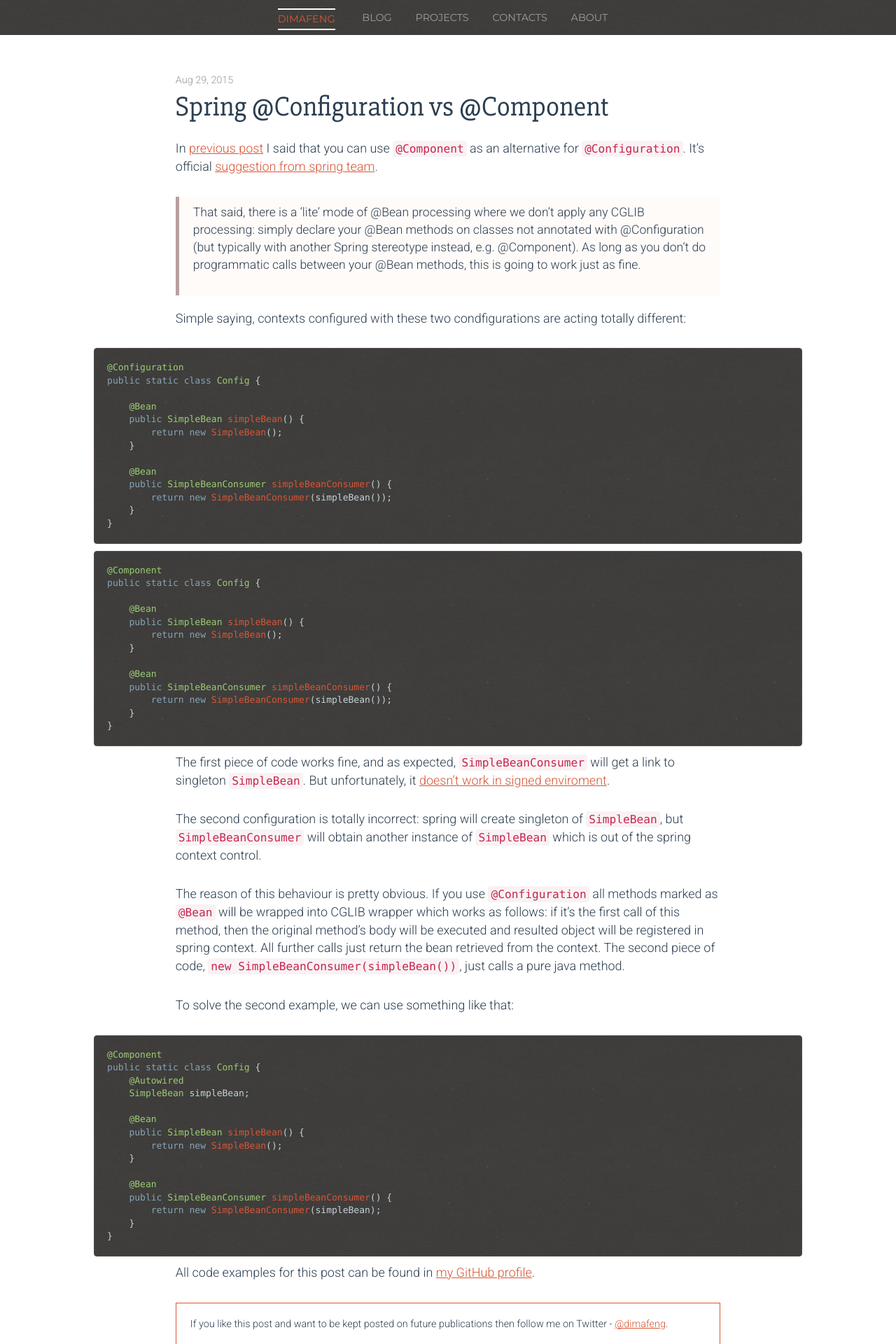
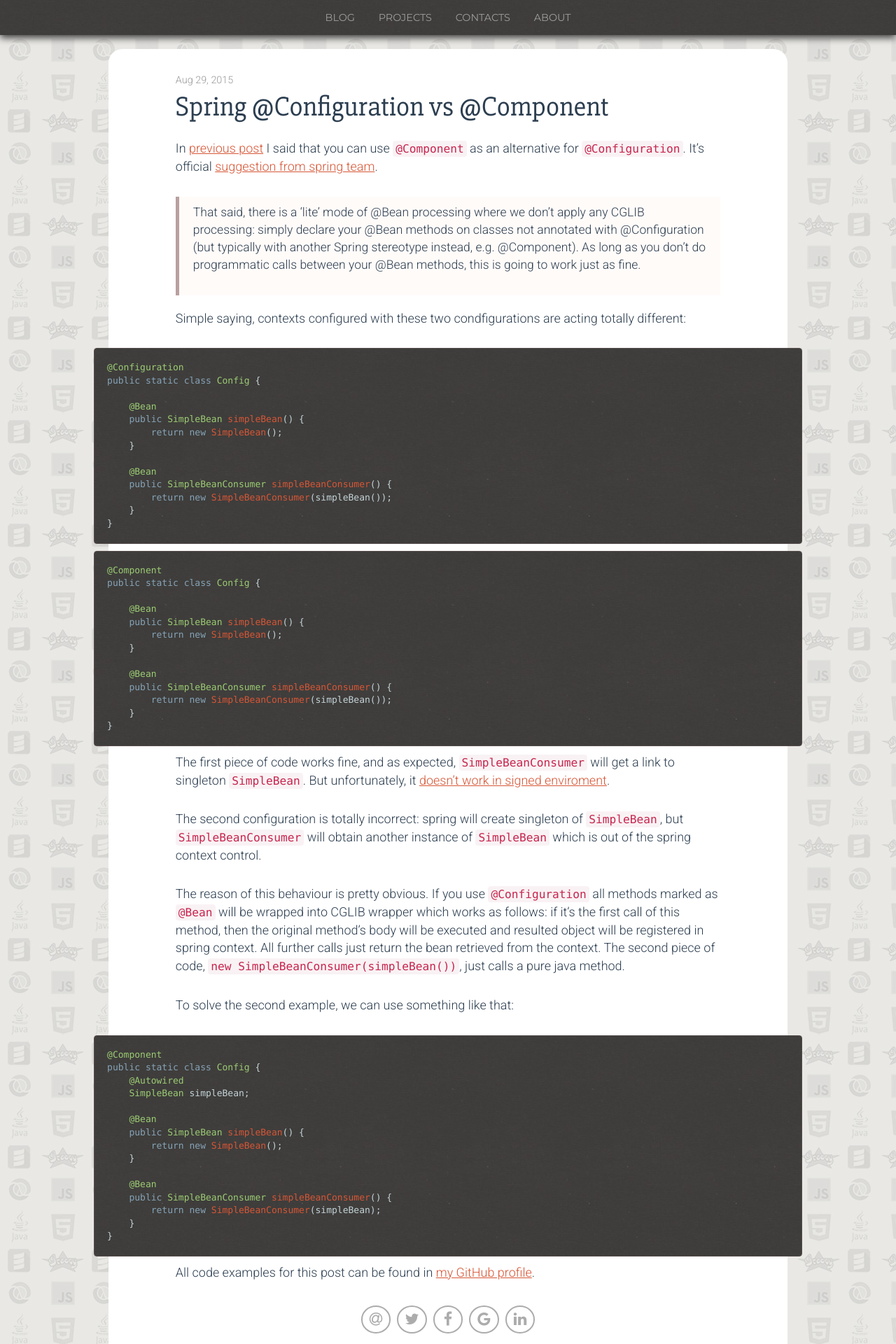
Before and after one commit to dimafeng/dimafeng.github.io, a Jekyll site: the page built from _posts/2015-08-29-spring-configuration_vs_component.markdown, in a window 1280 px wide. Shown: the top 1920 px of the page at 70% size. Built offline with Jekyll 4.4.1, drawn with Linux system fonts in a browser that asks for light colours; nearby versions of some CDN libraries; comment, search, counter and statistics services are not loaded; some of the changed text lies outside the part shown.

Commit message:
design fixes

```diff
--- a/_includes/blogcontent.html
+++ b/_includes/blogcontent.html
@@ -6,9 +6,21 @@
 <article class="post-content">
   {{ content }}
 
-  <div class="followme">
+  <!-- <div class="followme">
     If you like this post and want to be kept posted on future publications then follow me on Twitter - <a href="https://twitter.com/dimafeng">@dimafeng</a>.
-  </div>
+  </div> -->
+
+  <p id="shareRoundIcons">
+  </p>
+  <script>
+  $(function(){
+    $("#shareRoundIcons").jsSocials({
+      showLabel: false,
+      showCount: false,
+      shares: ["email", "twitter", "facebook", "googleplus", "linkedin"]
+    });
+  })
+  </script>
 
 
   {% assign hasSimilar = '' %}
@@ -18,15 +30,16 @@
           {% for thisTag in page.categories %}
               {% if postHasSimilar == false and hasSimilar.size < 6 and post != page and tag == thisTag %}
                   {% if hasSimilar.size == 0 %}
-                  <h3>Related Posts</h3>
-                  <ul>
+                  <h3 style="margin-bottom: 4px;margin-top: 15px;">Related Posts</h3>
+                  <ul class="related-post">
                   {% endif %}
-                  <li class="relatedPost">
+                  <li>
+                      {{ post.date | date: "%m/%d" }}
                       <a href="{{ site.url }}{{ post.url }}">{{ post.title }}
                       {% if post.series %}
                           (Series: {{ post.series }})
                       {% endif %}
-                      </a>
+                    </a>
                   </li>
                   {% capture hasSimilar %}{{ hasSimilar }}*{% endcapture %}
                   {% assign postHasSimilar = true %}
--- a/_includes/footer.html
+++ b/_includes/footer.html
@@ -2,24 +2,61 @@
     <div class="info">
         <div class="container">
             <div class="row">
-                <div class="col-md-1 col-xs-5 logo text-center">
+                <div class="col-md-offset-2 col-md-1 col-xs-5 logo text-center hidden-sm hidden-xs">
                     <img src="{{ site.baseurl }}/images/logo_03.png">
                 </div>
-                <div class="col-md-6 hidden-xs">
-                    <div class="heading"><h1>ABOUT ME</h1></div>
-                    Software Engineer with proven expertise in object-oriented analysis and design and
-                    exceptional record overseeing all facets of Software Development Life Cycle, from analysis and
-                    design to implementation and maintenance
+                <div class="col-md-8 col-xs-12">
+                  <div class="row">
+                  <div class="text-footer col-md-6 col-xs-12">
+                      Software Engineer with proven expertise in object-oriented analysis and design and
+                      exceptional record overseeing all facets of Software Development Life Cycle, from analysis and
+                      design to implementation and maintenance
+                  </div>
+                  <div class="menu-footer col-md-6 col-xs-12 hidden-sm hidden-xs">
+                    <ul>
+                        <li><a href="/">Blog</a></li>
+                        <li><a href="/projects/">Projects</a></li>
+                        <li><a href="/contacts/">Contacts</a></li>
+                        <li><a href="/about/">About</a></li>
+                    </ul>
+                  </div>
+                  <div class="col-md-8 social-links" style="text-align: center;">
+                    Like this? Follow me<br>
+                    <a target="_blank" href="https://twitter.com/dimafeng"><span class="fa-stack fa-lg">
+                      <i class="fa fa-circle-thin fa-stack-2x"></i>
+                      <i class="fa fa-twitter fa-stack-1x"></i>
+                    </span></a>
+
+                    <a target="_blank" href="https://www.instagram.com/dimafeng/"><span class="fa-stack fa-lg">
+                      <i class="fa fa-circle-thin fa-stack-2x"></i>
+                      <i class="fa fa-instagram fa-stack-1x"></i>
+                    </span></a>
+
+                    <a target="_blank" href="https://www.facebook.com/dimafeng"><span class="fa-stack fa-lg">
+                      <i class="fa fa-circle-thin fa-stack-2x"></i>
+                      <i class="fa fa-facebook-official fa-stack-1x"></i>
+                    </span></a>
+
+                    <a target="_blank" href="https://plus.google.com/+DmitryFengoff"><span class="fa-stack fa-lg">
+                      <i class="fa fa-circle-thin fa-stack-2x"></i>
+                      <i class="fa fa-google-plus fa-stack-1x"></i>
+                    </span></a>
+
+                    <a target="_blank" href="https://github.com/dimafeng"><span class="fa-stack fa-lg">
+                      <i class="fa fa-circle-thin fa-stack-2x"></i>
+                      <i class="fa fa-github fa-stack-1x"></i>
+                    </span></a>
+                  </div>
                 </div>
-                <div class="col-md-5 col-xs-7">
-                    <div class="heading"><h1>I'M SOCIAL</h1></div>
+              </div>
+                <!-- <div class="col-md-5 col-xs-7">
                     <div class="social-links">
                         <a href="https://www.facebook.com/dimafeng"><img src="{{ site.baseurl }}/images/facebook.png"> facebook</a>
                         <a href="https://twitter.com/dimafeng"><img src="{{ site.baseurl }}/images/twitter.png"> twitter </a>
                         <a href="http://instagram.com/dimafeng"><img src="{{ site.baseurl }}/images/instagram.png"> instagram</a>
                         <a href="https://plus.google.com/u/0/+DmitryFengoff/posts"><img src="{{ site.baseurl }}/images/google.png"> google +</a>
                     </div>
-                </div>
+                </div> -->
             </div>
         </div>
     </div>
--- a/_includes/head.html
+++ b/_includes/head.html
@@ -16,5 +16,18 @@
     <link href='https://fonts.googleapis.com/css?family=Slabo+27px' rel='stylesheet' type='text/css'>
     <link href='http://fonts.googleapis.com/css?family=Roboto:300' rel='stylesheet' type='text/css'>
     <link rel="stylesheet" href="https://maxcdn.bootstrapcdn.com/bootstrap/3.2.0/css/bootstrap.min.css">
+    <link rel="stylesheet" href="https://maxcdn.bootstrapcdn.com/font-awesome/4.6.3/css/font-awesome.min.css">
+    <link rel="stylesheet" href="{{ site.baseurl }}/css/jssocials.css">
+    <link rel="stylesheet" href="{{ site.baseurl }}/css/jssocials-theme-plain.css">
     <link rel="stylesheet" type="text/css" href="{{ site.baseurl }}/css/styles.css"/>
+    <script>
+        (function(i,s,o,g,r,a,m){i['GoogleAnalyticsObject']=r;i[r]=i[r]||function(){
+            (i[r].q=i[r].q||[]).push(arguments)},i[r].l=1*new Date();a=s.createElement(o),
+                m=s.getElementsByTagName(o)[0];a.async=1;a.src=g;m.parentNode.insertBefore(a,m)
+        })(window,document,'script','//www.google-analytics.com/analytics.js','ga');
+
+        ga('create', 'UA-55437914-1', 'auto');
+        ga('send', 'pageview');
+    </script>
+    <script   src="https://code.jquery.com/jquery-2.2.4.min.js"   integrity="sha256-BbhdlvQf/xTY9gja0Dq3HiwQF8LaCRTXxZKRutelT44="   crossorigin="anonymous"></script>
 </head>
--- a/_includes/header.html
+++ b/_includes/header.html
@@ -12,7 +12,6 @@
                 </div>
                 <div id="navbar" class="navbar-collapse collapse">
                     <ul class="nav navbar-nav">
-                        <li><span class="logo">DIMAFENG</span></li>
                         <li><a href="/">BLOG</a></li>
                         <li><a href="/projects/">PROJECTS</a></li>
                         <li><a href="/contacts/">CONTACTS</a></li>
--- a/_layouts/default.html
+++ b/_layouts/default.html
@@ -3,7 +3,7 @@
 
   {% include head.html %}
 
-  <body>
+  <body class="regular">
     {% include header.html %}
 
     {% include content.html %}
--- /dev/null
+++ b/css/jssocials-theme-plain.css
@@ -0,0 +1,43 @@
+.jssocials-share-link {
+  padding: .5em .6em;
+  border-radius: 0.3em;
+  border: 2px solid #acacac;
+  color: #acacac;
+  -webkit-transition: background 200ms ease-in-out, color 200ms ease-in-out, border-color 200ms ease-in-out;
+          transition: background 200ms ease-in-out, color 200ms ease-in-out, border-color 200ms ease-in-out; }
+  .jssocials-share-link:hover, .jssocials-share-link:focus, .jssocials-share-link:active {
+    border: 2px solid #939393;
+    color: #939393; }
+
+.jssocials-share-count-box {
+  position: relative;
+  height: 2.5em;
+  padding: 0 .3em;
+  margin-left: 0.4em;
+  background: #f5f5f5;
+  border-radius: 0.3em;
+  -webkit-transition: background 200ms ease-in-out, color 200ms ease-in-out, border-color 200ms ease-in-out;
+          transition: background 200ms ease-in-out, color 200ms ease-in-out, border-color 200ms ease-in-out; }
+  .jssocials-share-count-box:hover {
+    background: #e8e8e8; }
+    .jssocials-share-count-box:hover:after {
+      border-color: transparent #e8e8e8 transparent transparent; }
+  .jssocials-share-count-box:after {
+    content: "";
+    display: block;
+    position: absolute;
+    top: 0.75em;
+    left: -0.4em;
+    width: 0;
+    height: 0;
+    border-width: 0.5em 0.5em 0.5em 0;
+    border-style: solid;
+    border-color: transparent #f5f5f5 transparent transparent;
+    -webkit-transform: rotate(360deg);
+        -ms-transform: rotate(360deg);
+            transform: rotate(360deg);
+    -webkit-transition: background 200ms ease-in-out, color 200ms ease-in-out, border-color 200ms ease-in-out;
+            transition: background 200ms ease-in-out, color 200ms ease-in-out, border-color 200ms ease-in-out; }
+  .jssocials-share-count-box .jssocials-share-count {
+    line-height: 2.5em;
+    color: #acacac; }
--- /dev/null
+++ b/css/jssocials.css
@@ -0,0 +1,56 @@
+.jssocials-shares {
+  margin: 0.2em 0; }
+
+.jssocials-shares * {
+  box-sizing: border-box; }
+
+.jssocials-share {
+  display: inline-block;
+  vertical-align: top;
+  margin: 0.3em 0.6em 0.3em 0; }
+
+.jssocials-share:last-child {
+  margin-right: 0; }
+
+.jssocials-share-logo {
+  width: 1em;
+  vertical-align: middle;
+  font-size: 1.5em; }
+
+img.jssocials-share-logo {
+  width: auto;
+  height: 1em; }
+
+.jssocials-share-link {
+  display: inline-block;
+  text-align: center;
+  text-decoration: none;
+  line-height: 1; }
+  .jssocials-share-link.jssocials-share-link-count {
+    padding-top: .2em; }
+    .jssocials-share-link.jssocials-share-link-count .jssocials-share-count {
+      display: block;
+      font-size: .6em;
+      margin: 0 -.5em -.8em -.5em; }
+  .jssocials-share-link.jssocials-share-no-count {
+    padding-top: .5em; }
+    .jssocials-share-link.jssocials-share-no-count .jssocials-share-count {
+      height: 1em; }
+
+.jssocials-share-label {
+  padding-left: 0.3em;
+  vertical-align: middle; }
+
+.jssocials-share-count-box {
+  display: inline-block;
+  height: 1.5em;
+  padding: 0 0.3em;
+  line-height: 1;
+  vertical-align: middle;
+  cursor: default; }
+  .jssocials-share-count-box.jssocials-share-no-count {
+    display: none; }
+
+.jssocials-share-count {
+  line-height: 1.5em;
+  vertical-align: middle; }
--- a/css/styles.css
+++ b/css/styles.css
@@ -3,7 +3,8 @@
 }
 
 .hipster .navbar-inner,
-.devops .navbar-inner {
+.devops .navbar-inner,
+.regular .navbar-inner {
       box-shadow: 0px 4px 10px 0px rgba(0,0,0,0.75);
 }
 
@@ -92,7 +93,8 @@
 }
 
 .hipster footer,
-.devops footer {
+.devops footer,
+.regular footer {
   box-shadow: 0px -4px 8px 0px rgba(0,0,0,0.5);
 }
 
@@ -124,24 +126,9 @@
     background-color: #333;
 }
 
-footer .social-links a {
-    color: #fff;
-    display: block;
-    margin: 2px
-}
-
 footer .logo img{
     padding-top: 40px;
     height: 200px;
-}
-
-footer .social-links a:hover {
-    text-decoration: none;
-    color: #d75636;
-}
-
-footer .social-links img {
-    width: 18px
 }
 
 #content {
@@ -382,8 +369,13 @@
   background: url(../images/hipster-bg.jpg);
 }
 
+body.regular {
+  background: url(../images/regular-bg.jpg);
+}
+
 .devops #content .container,
-.hipster #content .container {
+.hipster #content .container,
+.regular #content .container {
   background-color: #fff;
   border-radius: 20px;
   padding-bottom: 30px;
@@ -440,3 +432,50 @@
   border: 1px solid #d75636;
   font-size: 0.8em;
 }
+
+.related-post {
+  position: relative;
+  width: 124.7%;
+  left: -12.35%;
+  background: #333;
+  list-style-type: none;
+  padding: 20px 12%;
+  color: #888;
+  font-size: 0.8em;
+}
+
+.related-post a{
+  color: #fff;
+  font-family: 'Slabo 27px', serif;
+  text-decoration: none;
+  font-size: 1.5em;
+}
+
+.related-post a:hover{
+  text-decoration: underline;
+}
+
+.text-footer {
+      margin-top: 40px;
+      font-size: 0.9em;
+      color: #bbb;
+}
+
+.menu-footer {
+  margin-top: 40px;
+}
+.menu-footer ul {
+  list-style-type: none;
+}
+.menu-footer a {
+  font-weight: bold;
+}
+footer .social-links {
+  font-size: 1.2em;
+  font-family: 'Slabo 27px', serif;
+}
+.jssocials-share-link { border-radius: 50%; }
+#shareRoundIcons {
+  text-align: center;
+  font-size: 0.8em;
+}
```
Also changed, not shown: other parts of _includes/footer.html (+1 -12 lines), images/hipster-bg.jpg, images/regular-bg.jpg (added), js/jssocials.min.js (added), 1 other file.
